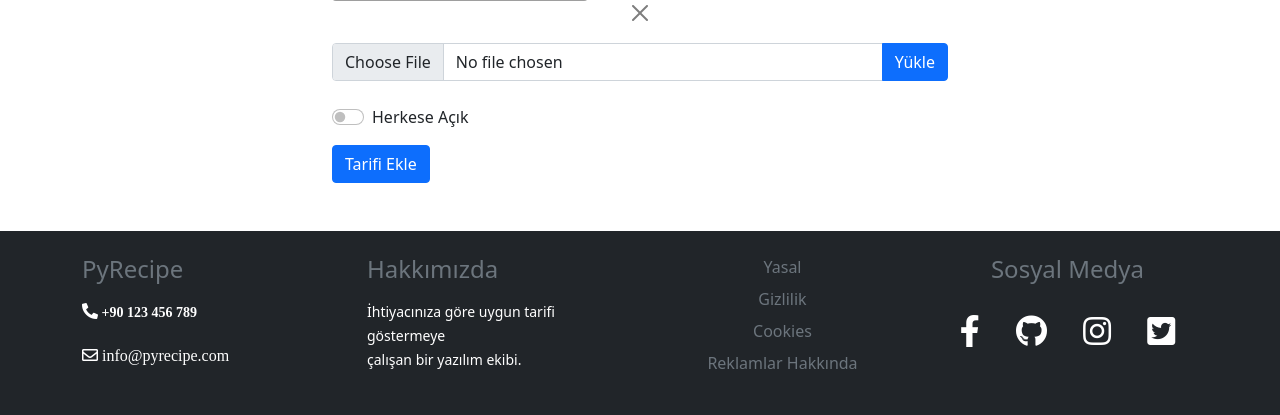
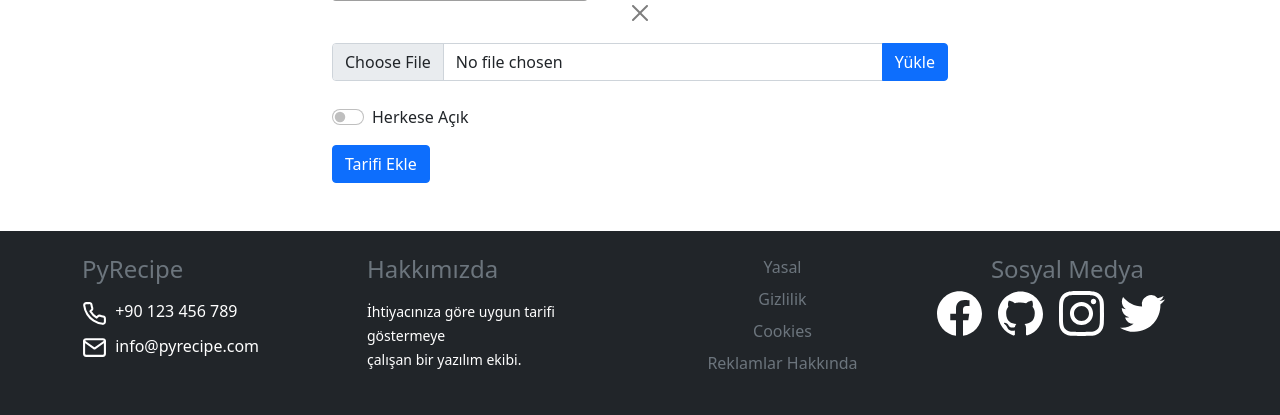
Before and after one commit to PyRecipe/PyRecipe, a Django app: page /ekle in a window 1280 px wide. Shown: the part 1140-1555 px from the top of the page. Run offline with Django 3.2, Linux system fonts and the light colour scheme; some libraries are stand-ins or nearby versions; grey boxes are pictures that could not be loaded.

Commit message:
Footer icons renewed (#85)
Fontawesome removed, new icons added

```diff
--- a/templates/base.html
+++ b/templates/base.html
@@ -10,9 +10,6 @@
 
     <!-- Splide -->
     <link rel="stylesheet" href="https://cdn.jsdelivr.net/npm/@splidejs/splide@latest/dist/css/splide.min.css">
-
-    <!-- Footer-->
-    <link rel="stylesheet" href="https://pro.fontawesome.com/releases/v5.10.0/css/all.css" integrity="sha384-AYmEC3Yw5cVb3ZcuHtOA93w35dYTsvhLPVnYs9eStHfGJvOvKxVfELGroGkvsg+p" crossorigin="anonymous"/>
 
     <style>
         #footer {
--- a/templates/components/footer.html
+++ b/templates/components/footer.html
@@ -4,12 +4,11 @@
                 <div class="col-md-3 ">
                     <h4 class="text-muted mb-3 fw-normal">PyRecipe</h4>
                     <ul class="list-unstyled">
-                    <i class="fas fa-phone-alt mb-3"><small>  +90 123 456 789</small></i>
+                    <img style="width: 25px; height: 25px;" class="me-1" src="{{ request.host_url }}/static/phone.svg" /> +90 123 456 789
                     <div style="line-height:50%;">
                         <br>
                     </div>
-
-                    <i class="far fa-envelope">  info@pyrecipe.com</i>
+                    <img style="width: 25px; height: 25px;" class="me-1" src="{{ request.host_url }}/static/mail.svg" /> info@pyrecipe.com
                     </ul>
                 </div>
 
@@ -33,11 +32,11 @@
 
                 <div class="col-md-3">
                     <h4 class="text-muted mb-2 text-center fw-normal">Sosyal Medya</h4>
-                    <div class="text-center">
-                        <i class="fab fa-facebook-f fa-2x mx-3 mt-4" aria-hidden="true"></i>
-                        <i class="fab fa-github fa-2x mx-3" aria-hidden="true"></i>
-                        <i class="fab fa-instagram fa-2x mx-3" aria-hidden="true" ></i>
-                        <i class="fab fa-twitter-square fa-2x mx-3" aria-hidden="true"></i>
+                    <div class="d-flex mt-2">
+                        <img class="me-3" style="width: 45px; height: 45px;" src="{{ request.host_url }}/static/facebook.svg" />
+                        <img class="me-3" style="width: 45px; height: 45px;" src="{{ request.host_url }}/static/github.svg" />
+                        <img class="me-3" style="width: 45px; height: 45px;" src="{{ request.host_url }}/static/instagram.svg" />
+                        <img style="width: 45px; height: 45px;" src="{{ request.host_url }}/static/twitter.svg" />
                     </div>
                 </div>
 
```
Also changed, not shown: static/facebook.svg (added), static/github.svg (added), static/instagram.svg (added), static/linkedin.svg (added), static/mail.svg (added), static/phone.svg (added), static/twitter.svg (added).
